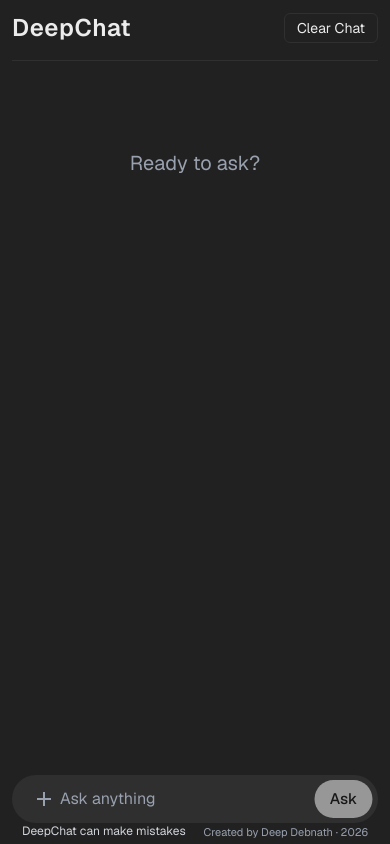
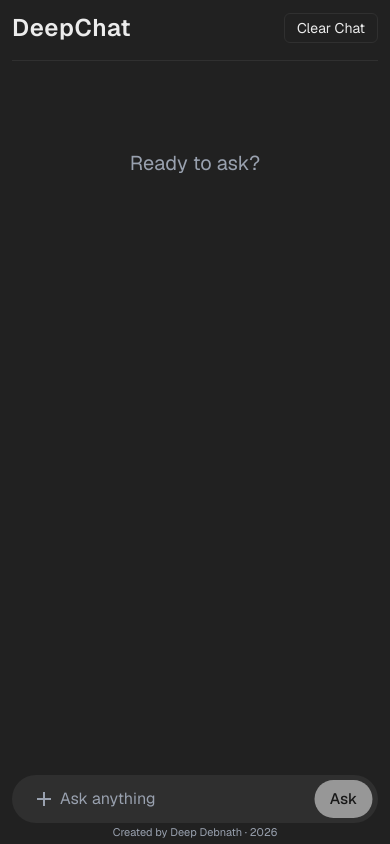
Before and after one commit to Deep-Debnath/Gemini-clone, a Next.js app: page / in a window 390 px wide. Built offline with nearby package versions, Linux system fonts and the light colour scheme.

Commit message:
small change

```diff
--- a/src/app/page.js
+++ b/src/app/page.js
@@ -8,7 +8,7 @@ import remarkGfm from "remark-gfm";
 import { Prism as SyntaxHighlighter } from "react-syntax-highlighter";
 import { okaidia } from "react-syntax-highlighter/dist/esm/styles/prism";
 import { Add, ContentCopy, Done } from "@mui/icons-material";
-import { IconButton } from "@mui/material";
+import { IconButton, useMediaQuery, useTheme } from "@mui/material";
 
 export default function Gemini() {
   const [loading, setLoading] = useState(false);
@@ -17,6 +17,8 @@ export default function Gemini() {
   const [selectedFile, setSelectedFile] = useState(null);
   const [copiedIndex, setCopiedIndex] = useState(null);
   const endRef = useRef(null);
+  const scr = useTheme();
+  const isSmall = useMediaQuery(scr.breakpoints.up(400));
 
   useEffect(() => {
     const saved = localStorage.getItem("gemini-chat");
@@ -278,9 +280,11 @@ export default function Gemini() {
           </form>
         </div>
         <div className="flex justify-evenly space-x-2 mb-1 flex-wrap">
-          <div className="text-xs text-center sm:mt-1 text-gray-300">
-            DeepChat can make mistakes
-          </div>
+          {isSmall && (
+            <div className="text-xs text-center sm:mt-1 text-gray-300">
+              DeepChat can make mistakes
+            </div>
+          )}
           <a
             target="_blank"
             href="https://deep-debnath-portfolio.vercel.app"
```
